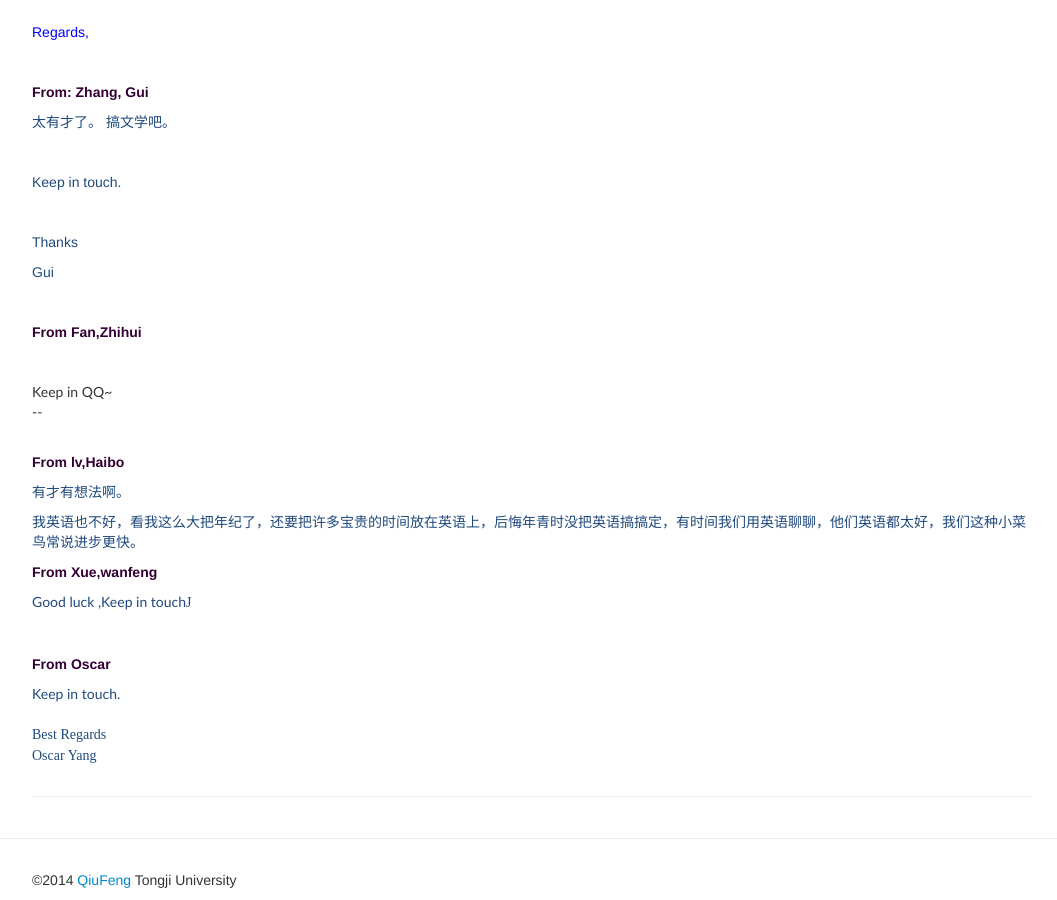
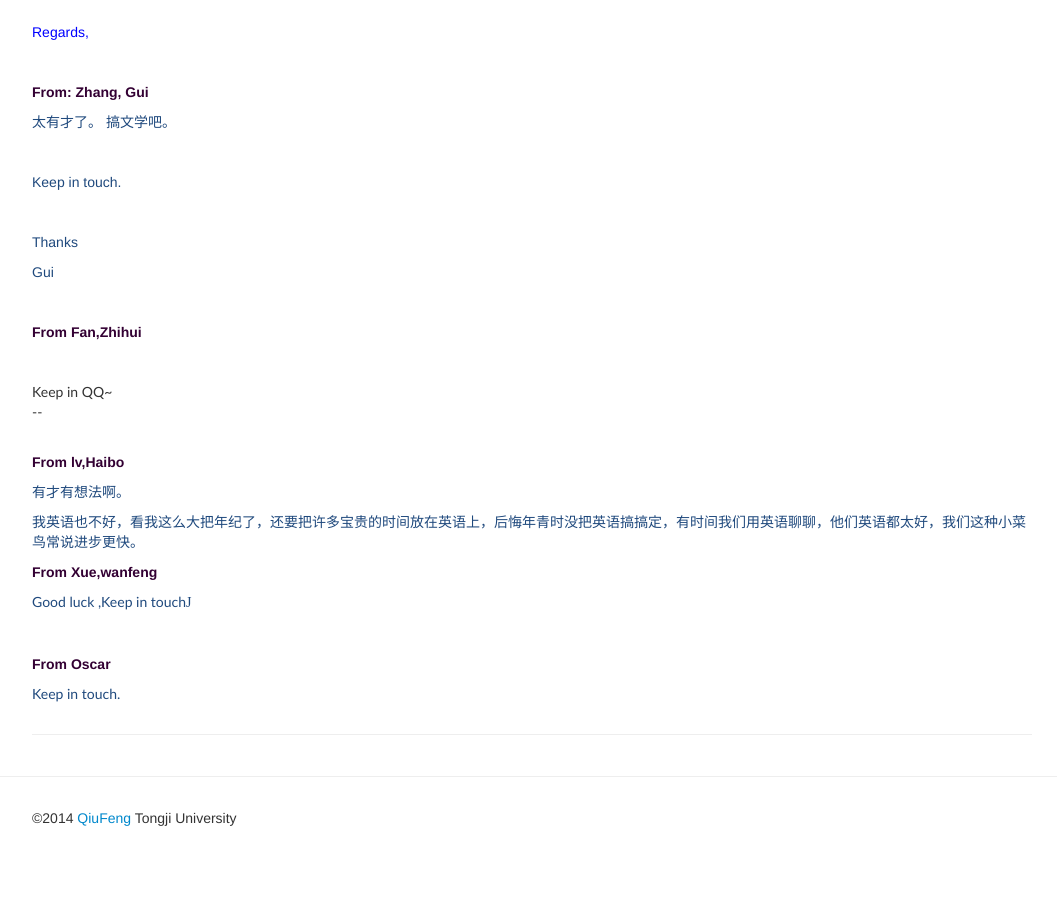
Before and after one commit to VioletHill/VioletHill.github.io, a Jekyll site: the page built from _posts/blog/2014-8-15-lastDayInEbay.md, in a window 1280 px wide and 900 px high, scrolled down 1794 px. Shown: the whole window, without its empty margins (108-1165 px from the left). Built offline with Jekyll 4.4.1, drawn with Linux system fonts in a browser that asks for light colours; Markdown is read by kramdown in place of the engine named in the settings; comment, search, counter and statistics services are not loaded; after the commit the page ends 2632 px from its top, so only the background shows below that.

Commit message:
去除last day in eBay的乱码

```diff
--- a/_posts/blog/2014-8-15-lastDayInEbay.md
+++ b/_posts/blog/2014-8-15-lastDayInEbay.md
@@ -229,7 +229,7 @@ description: 在ebay的最后一天 我给同事们写的最后一封邮件
 		<strong><span style="color:#330033;">From Oscar</span></strong>
 	</p>
 	<p>
-		<span style="color:#1f497d;"><span lang="EN-US" style="font-size: 10.5pt; font-family: Calibri, sans-serif; color: rgb(31, 73, 125);">Keep in touch.</span><br /><br/><span lang="EN-US" style="font-size: 10.5pt; font-family: Wingdings; color: rgb(31, 73, 125);">Best Regards<br> Oscar Yang</span><br />
+		<span style="color:#1f497d;"><span lang="EN-US" style="font-size: 10.5pt; font-family: Calibri, sans-serif; color: rgb(31, 73, 125);">Keep in touch.</span>
 		</span>
 	</p>
 </div>
```
